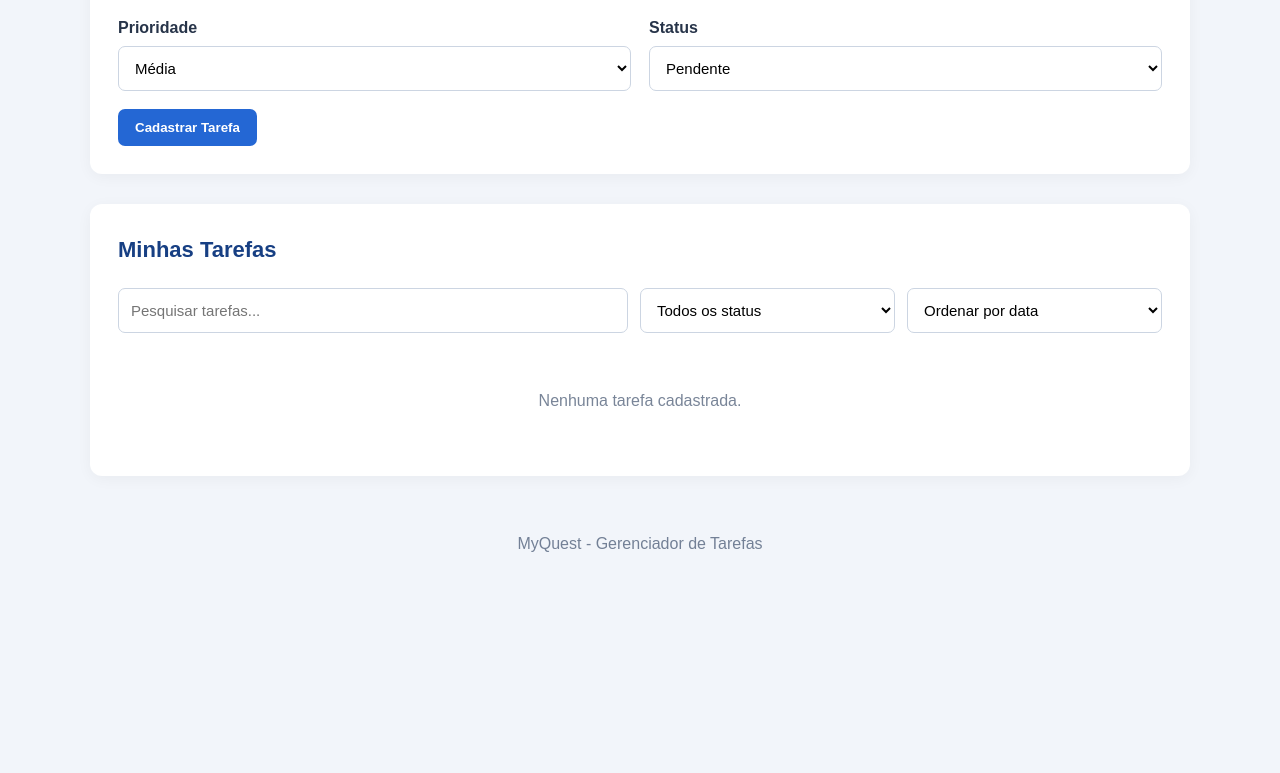
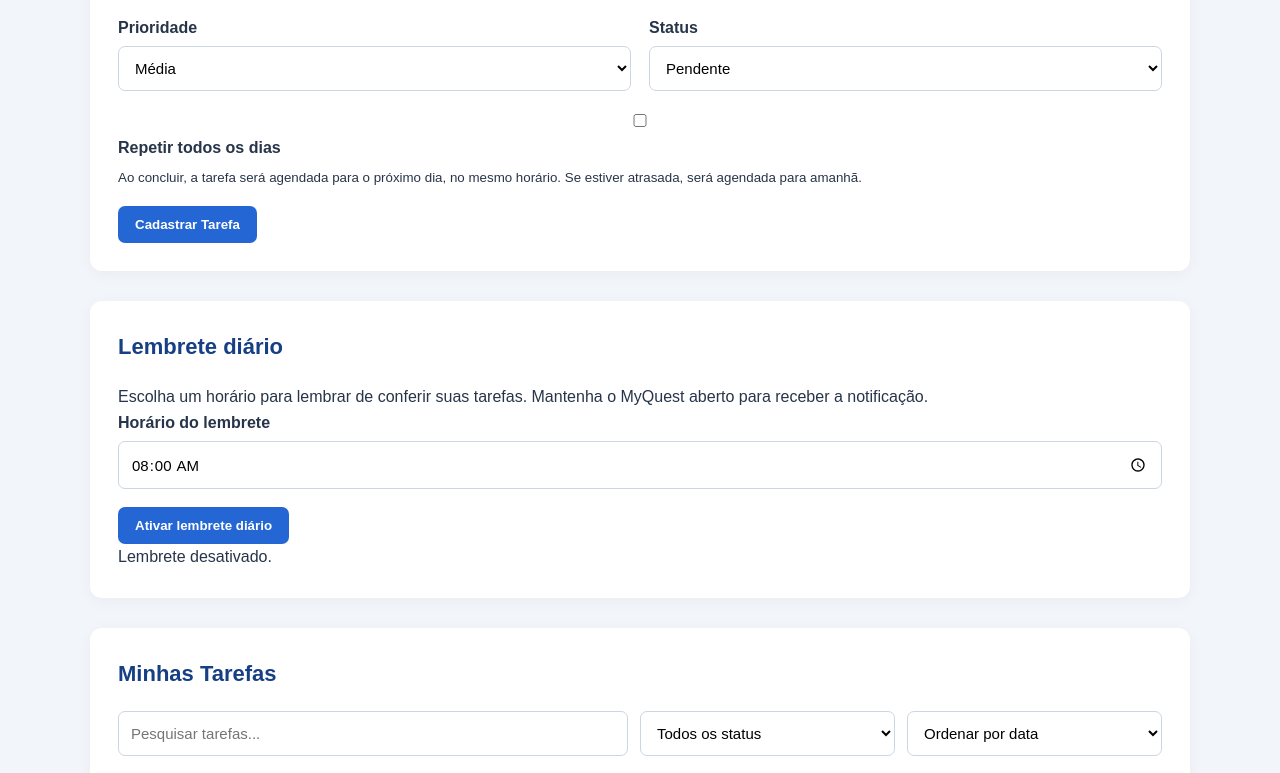
Before and after one commit to guilehrme123dia-ui/MyQuest, a plain HTML site: page index.html in a window 1280 px wide. Shown: the part 860-1633 px from the top of the page. Before the commit the page ends 1442 px from the top, so only its background shows below. Drawn offline with Linux system fonts and the light colour scheme.

Commit message:
Update index.html

```diff
--- a/index.html
+++ b/index.html
@@ -3,7 +3,9 @@
 <head>
     <meta charset="UTF-8">
     <meta name="viewport" content="width=device-width, initial-scale=1.0">
+
     <title>MyQuest - Gerenciador de Tarefas</title>
+
     <link rel="stylesheet" href="style.css">
     <script src="script.js" defer></script>
 </head>
@@ -11,8 +13,10 @@
 <body>
     <header>
         <div class="container cabecalho">
+            <div>
                 <h1>MyQuest</h1>
                 <p>Organize suas tarefas e compromissos</p>
+            </div>
 
             <button type="button" id="btnTema" aria-pressed="false">
                 🌙 Tema escuro
@@ -57,7 +61,7 @@
                     <input
                         type="text"
                         id="nome"
-                        placeholder="Digite o nome da tarefa"
+                        placeholder="Ex.: Varrer a casa"
                         required
                     >
                 </div>
@@ -102,7 +106,25 @@
                     </div>
                 </div>
 
-                <button type="submit" class="btn-principal" id="btnSalvar">
+                <div class="campo">
+                    <label class="opcao-repetir" for="repetirDiariamente">
+                        <input type="checkbox" id="repetirDiariamente">
+                        Repetir todos os dias
+                    </label>
+
+                    <small>
+                        Ao concluir, a tarefa será agendada para o próximo
+                        dia, no mesmo horário. Se estiver atrasada, será
+                        agendada para amanhã.
+                    </small>
+                </div>
+
+                <div class="botoes-formulario">
+                    <button
+                        type="submit"
+                        class="btn-principal"
+                        id="btnSalvar"
+                    >
                         Cadastrar Tarefa
                     </button>
 
@@ -114,7 +136,38 @@
                     >
                         Cancelar edição
                     </button>
+                </div>
             </form>
+        </section>
+
+        <section class="painel">
+            <h2>Lembrete diário</h2>
+            <p class="explicacao">
+                Escolha um horário para lembrar de conferir suas tarefas.
+                Mantenha o MyQuest aberto para receber a notificação.
+            </p>
+
+            <div class="campo">
+                <label for="horarioNotificacao">Horário do lembrete</label>
+                <input
+                    type="time"
+                    id="horarioNotificacao"
+                    value="08:00"
+                >
+            </div>
+
+            <button
+                type="button"
+                id="btnNotificacao"
+                class="btn-principal"
+                aria-pressed="false"
+            >
+                Ativar lembrete diário
+            </button>
+
+            <p id="statusNotificacao" role="status">
+                Lembrete desativado.
+            </p>
         </section>
 
         <section class="painel">
```
Lines whose indentation alone changed are shown as unchanged.
